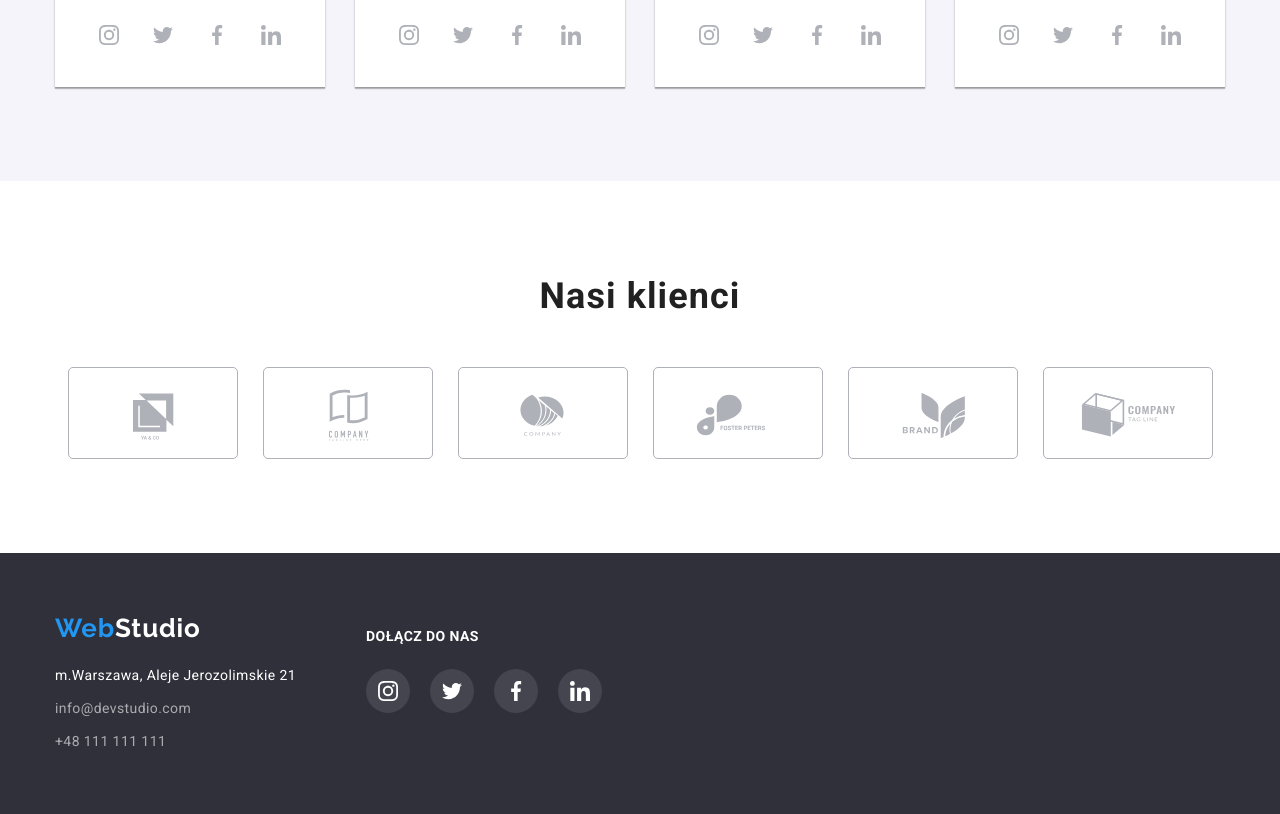
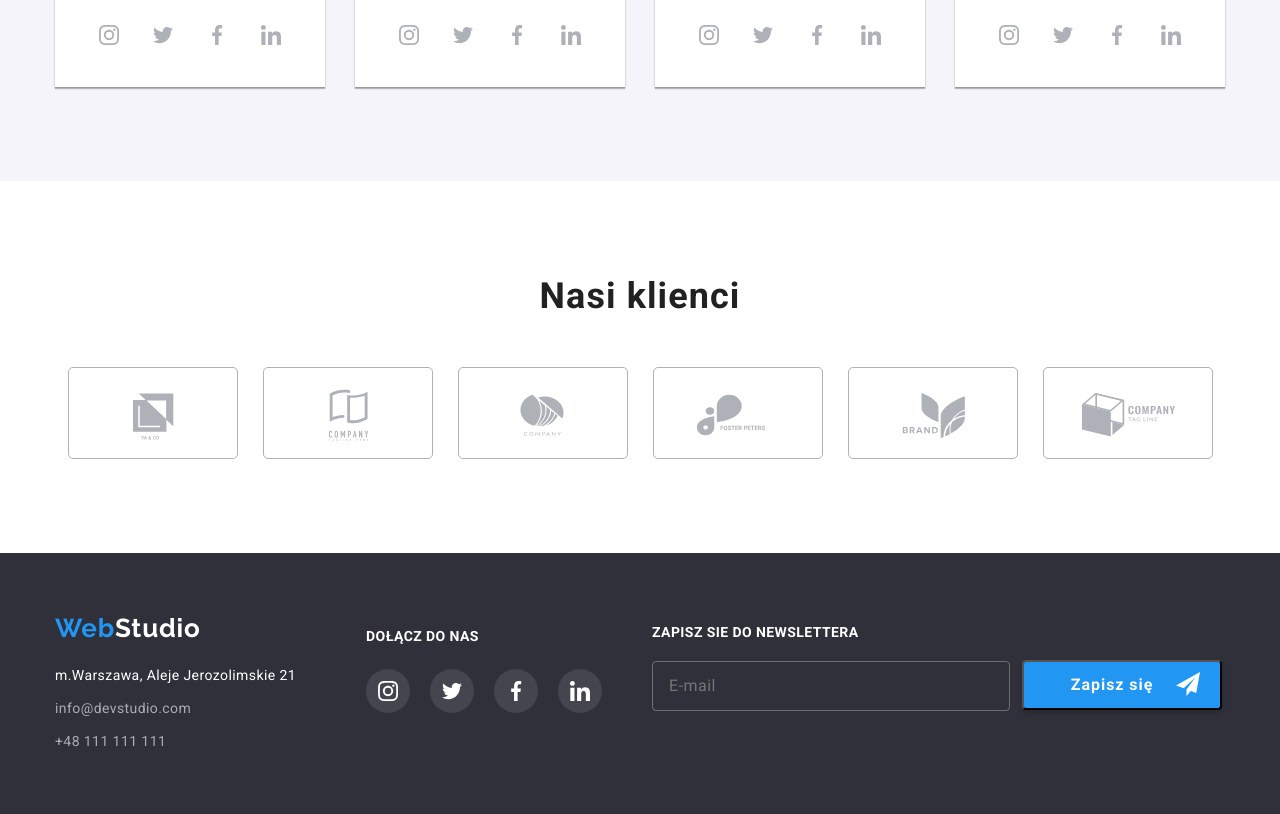
Before and after one commit to MacW2022/goit-markup-hw-06, a plain HTML site: page index.html in a window 1280 px wide. Shown: the part 2153-2967 px from the top of the page. Drawn offline with nearby package versions, Linux system fonts and the light colour scheme.

Commit message:
update_10.11

```diff
--- a/css/index_hm4.css
+++ b/css/index_hm4.css
@@ -273,7 +273,7 @@ body {
     margin-top: 28px;
     margin-bottom: 20px;
     margin-inline: 40px;
-    /* align-content: flex-start; */
+
 }
 .input-comment {
     outline: none;
@@ -292,7 +292,6 @@ body {
 }
 .legal {
     display: flex;
-    /* position: relative; */
     width: 420px;
     height: 24px;
     margin-inline: 54px;
@@ -308,23 +307,43 @@ body {
     height: 0;
     opacity: 0;
 }
-.label-legal .hidden-icon {
+.label-legal-icon {
+    position: absolute;
+    width: 16px;
+    height: 15px;
+    border: 1px solid var(--brand-color-logo);
+    border-radius: 2px;
+}
+.label-legal-icon svg {
+    margin-bottom: 5px;
+    margin-left: 2px;
+    color: var(--brand-color);
+}
+.input-legal:checked + .label-legal-icon svg {
+    background-color: var(--brand-color-hover);
+}
+.input-legal:checked + .label-legal-icon {
+    background-color: var(--brand-color-hover);
+    border-radius: 2px;
+}
+/* .label-legal .hidden-icon {
     position: absolute;
     width: 16px;
     height: 15px;
     border: 1px solid var(--brand-color-logo);
     left: 0;
+    background-color: var(--brand-color-hover);
 }
 .hidden-icon::after {
-    content:"./images/icons.svg#icon-Vector";
+    content:"./images/icons.svg#icon-Vectors";
     position: absolute;
     width: 16px;
     height: 15px;
     display: none;
 }
-.label-legal .input:checked .hidden-icon::after {
+.label-legal input:checked ~ .hidden-icon::after {
     display: block;
-}
+} */
 .label-text {
     font-family: 'Roboto';
     font-style: normal;
@@ -335,7 +354,8 @@ body {
     color: var(--barnd-color-data);
     display: flex;
     margin-top: -20px;
-    margin-left: 25px;
+    margin-left: 22px;
+
 }
 /* .label-legal-icon svg {
     background-color: var(--brand-color-hover);
@@ -344,7 +364,7 @@ body {
 .label-text a {
     color: var(--brand-color-hover);
 }
-/* .btn-form {
+.btn-form {
     display: flex;
     position: absolute;
     width: 200px;
@@ -360,11 +380,11 @@ body {
     line-height: 1.9;
     letter-spacing: 0.06em;
     color: var(--brand-color);
-    top: 60px;
+    top: 55px;
     right: 110px;
     align-items: center;
     justify-content: center;
-} */
+}
 .btn {
     background-color: var(--brand-color-hover);
     font-family: 'Roboto';
@@ -753,3 +773,70 @@ body {
 .box-icon3:focus {
     background-color: var(--brand-color-hover);
 }
+.fieldset-footer {
+    position: relative;
+    display: flex;
+    width: 570px;
+    height: 86px;
+    margin-top: 72px;
+    margin-left: 40px;
+    border: none;
+}
+.label-fieldset-footer {
+    position: absolute;
+    font-family: 'Roboto';
+    font-style: normal;
+    font-weight: 700;
+    font-size: 14px;
+    line-height: 1.14;
+    letter-spacing: 0.03em;
+    text-transform: uppercase;
+    color: var(--brand-color);
+    width: 207px;
+    height: 16px;
+}
+.input-fieldset-footer {
+    width: 358px;
+    height: 50px;
+    border: 1px solid rgba(255, 255, 255, 0.3);
+    border-radius: 4px;
+    margin-top: 20px;
+    background-color: transparent;
+    font-family: 'Roboto';
+    font-style: normal;
+    font-weight: 400;
+    font-size: 16px;
+    line-height: 1.25;
+    letter-spacing: 0.03em;
+    color: rgba(255, 255, 255, 0.6);
+    padding-left: 16px;
+}
+.input-fieldset-footer:hover {
+    border-color: var(--brand-color-hover);
+}
+.btn-fieldset-footer {
+    position: absolute;
+    width: 200px;
+    height: 50px;
+    background-color: var(--brand-color-hover);
+    box-shadow: 0px 4px 4px rgba(0, 0, 0, 0.15);
+    border-radius: 4px;
+    right: 0;
+    top: 35px;
+    font-family: 'Roboto';
+    font-style: normal;
+    font-weight: 700;
+    font-size: 16px;
+    line-height: 1.9;
+    letter-spacing: 0.06em;
+    color: var(--brand-color);
+    padding-right: 20px;
+
+}
+.btn-fieldset-footer svg {
+    position: absolute;
+    fill: var(--brand-color);
+    top: 10px;
+    right: 20px;
+
+}
--- a/index.html
+++ b/index.html
@@ -77,8 +77,8 @@
                         </fieldset>
 
                         <fieldset class="fieldset-comment">
-                            <label class="label">Komentarz</label>
-                            <input class="input-comment" type="textarea" placeholder="Wprowadź text"/>
+                            <label class="label" for="">Komentarz</label>
+                            <textarea class="input-comment" placeholder="Wprowadź text"></textarea>
 
                         </fieldset>
 
@@ -86,14 +86,14 @@
 
                         <label class="label-legal">
                             <input class="input-legal" type="checkbox" />
-                            <span class="label-legal-icon"><svg width="16" height="15">
+                            <span class="label-legal-icon"><svg width="11" height="8">
                                 <use href="./images/icons.svg#icon-Vector"></use>
                             </svg>
-                            <span class="hidden-icon"></span>
+                            <!-- <span class="hidden-icon"></span> -->
                             </span>
-                            <span class="label-text">Oświadczam, iż akceptuję <a href="#">Regulamin&nbsp;</a> i <a href="#">&nbsp;Politykę Prywatności</a></span>
+                            <span class="label-text">Oświadczam, iż akceptuję <a href="#">Regulamin</a> i <a href="#">Politykę Prywatności</a></span>
+                            <button class="btn-form" type="submit">Wyślij</button>
                         </label>
-                        <!-- <button class="btn-form" type="submit">Wyślij</button> -->
                         </fieldset>
 
                         </form>
@@ -234,6 +234,21 @@
 
                 </div>
 
+                <form>
+                    <fieldset class="fieldset-footer">
+                        <label class="label-fieldset-footer">zapisz sie do newslettera
+                            <input class="input-fieldset-footer" type="email" name="email" placeholder="E-mail"/>
+
+                        </label>
+                        <button class="btn-fieldset-footer">Zapisz się
+                            <svg width="24" height="24">
+                                <use href="./images/icons.svg#icon-icon-send-1"></use>
+                            </svg>
+                        </button>
+                    </fieldset>
+
+                </form>
+
             </div>
 
         </div>
```
